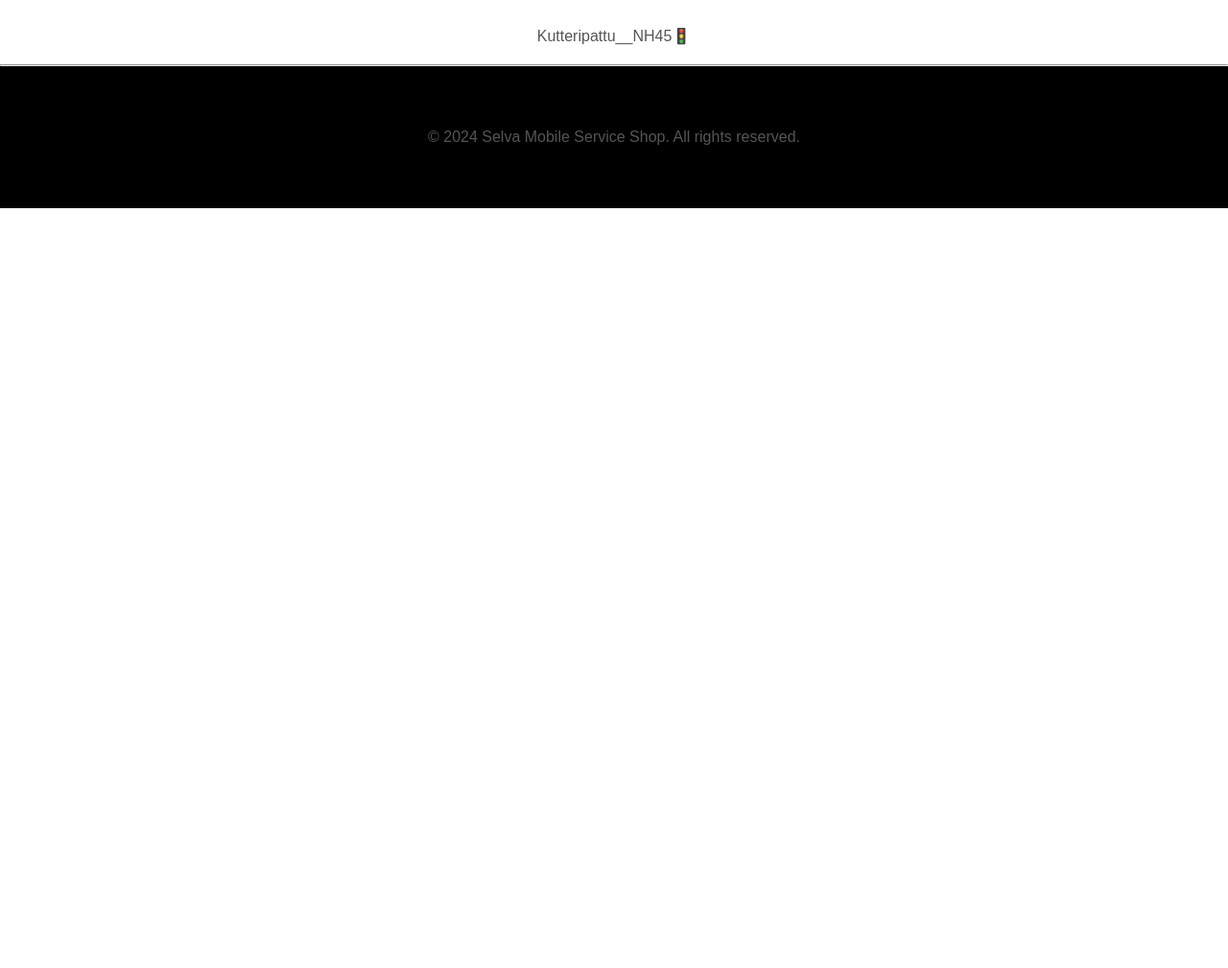
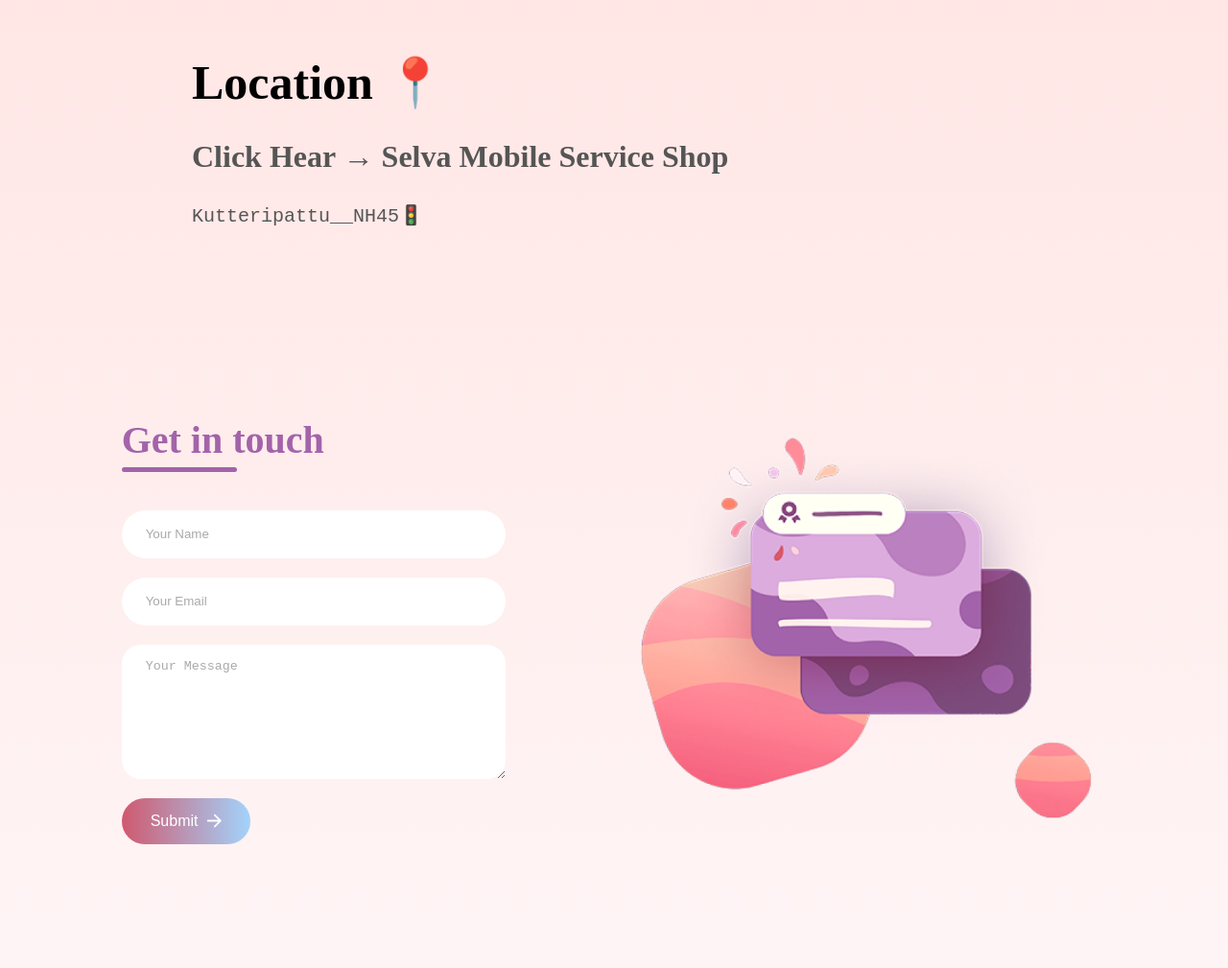
Before and after one commit to Rajesh9894/Selva-Mobiles, a plain HTML site: page contact.html in a window 1280 px wide. Shown: the part 958-1967 px from the top of the page at 96% size. Before the commit the page ends 1175 px from the top, so only its background shows below. Drawn offline with Linux system fonts and the light colour scheme; a script that the page names is missing.

Commit message:
first commit

```diff
--- a/contact.html
+++ b/contact.html
@@ -4,12 +4,12 @@
     <link rel="stylesheet" href="https://cdnjs.cloudflare.com/ajax/libs/font-awesome/6.5.1/css/all.min.css" integrity="sha512-DTOQO9RWCH3ppGqcWaEA1BIZOC6xxalwEsw9c2QQeAIftl+Vegovlnee1c9QX4TctnWMn13TZye+giMm8e2LwA==" crossorigin="anonymous" referrerpolicy="no-referrer" />
     <link rel="stylesheet" href="style.css">
 </head>
-<body>
+<body class="contact">
     <div class="section-one">
         <a href="index.html"class="btn">Home</a>
     </div>
+    <section id="contact__one">
     <div class="section-Two">
-    <section id="contact__one">
         <h2>Contact Us</h2>
         <p class="contact__two">We are a phone repair service business specializing in repairing all phones and tablets.
         We have been in business for many years, and we have a great reputation for quality work.
@@ -31,12 +31,33 @@
 
     <div class="section-three">
         <h2>Location 📍</h2>
-        <h1 class="contact__five">
-            <a href="https://www.google.co.in/maps/place/Selva+Mobiles%26+Service/@12.1567767,79.6039419,17z/data=!3m1!4b1!4m6!3m5!1s0x3a53479db5175f2b:0x4e157aeca11efa57!8m2!3d12.1567767!4d79.6065168!16s%2Fg%2F11tbwf2wg0?entry=ttu">Selva Mobile Service Shop</a>
+        <h1>
+            <a href="https://www.google.co.in/maps/place/Selva+Mobiles%26+Service/@12.1567767,79.6039419,17z/data=!3m1!4b1!4m6!3m5!1s0x3a53479db5175f2b:0x4e157aeca11efa57!8m2!3d12.1567767!4d79.6065168!16s%2Fg%2F11tbwf2wg0?entry=ttu">Click Hear &#8594 Selva Mobile Service Shop</a>
         </h1>
         <p>Kutteripattu__NH45🚦</p>
     </div>
-    <hr>
+
+    <div class="contact-container">
+        <form action="https://api.web3forms.com/submit" method="POST" class="contact-left">
+            <div class="contact-left-title">
+                <h2>Get in touch</h2>
+                <hr>
+            </div>
+            <input type="hidden" name="access_key" value="1979c4b5-51a7-40a2-bed4-cb946f3cffb1">
+            <input type="text" name="name" placeholder="Your Name" class="contact-inputs" required>
+            <input type="email" name="email" placeholder="Your Email" class="contact-inputs" required>
+            <textarea name="message" placeholder="Your Message" class="contact-inputs" required></textarea>
+            <button type="submit">Submit <img src="assets/arrow_icon.png"></button>
+        </form>
+
+
+        <div class="contact-right">
+            <img src="assets/right_img.png">
+
+        </div>
+    </div>
+
+
     <div class="contact__six">
     <footer>
         <p>&copy; 2024 Selva Mobile Service Shop. All rights reserved.</p>
--- a/style.css
+++ b/style.css
@@ -402,8 +402,20 @@
     transition: color 0.3s;
 }
 /*-----------------contact-----------------*/
+.section-Two h2{
+    font-size: 50px;
+}
+.section-Two p{
+    font-size: 25px;
+}
+.section-Two h3{
+    font-size: 30px;
+}
 .contact__thr{
     margin-top: 100px;
+}
+.contact{
+    background: linear-gradient(#ffdad5,#fff7f9);
 }
 .contact__thr h3{
     padding-top: 10px;
@@ -415,25 +427,32 @@
 .contact__four{
     padding-left: 40px;
     margin-top: 100px;
-    text-align: center;
+    margin-left: 400px;
+    font-size: 25px;
 }
 .contact__four i:hover{
     transition: 0.5s;
     transform: scale(0.8);
 }
 .section-three{
-    text-align: center;
     margin-top: 75px;
 }
 .section-three h2{
     margin-top: 30px;
+    font-size: 50px;
+    margin-left: 200px;
 }
-.contact__five{
+.section-three h1 {
+    margin-left: 200px;
     padding-top: 30px;
 }
+
 .section-three p{
     padding-top: 30px;
     padding-bottom: 20px;
+    font-family: 'Courier New', Courier, monospace;
+    font-size: 20px;
+    padding-left: 200px;
 }
 .contact__six{
     text-align: center;
@@ -441,18 +460,105 @@
     padding-top: 65px;
     padding-bottom: 65px;
 }
+/*---------------contact form---------------*/
+*{
+    padding: 0;
+    margin: 0;
+    box-sizing: border-box;
+}
+body{
+    font-family: 'outfit';
+
+}
+.contact-container{
+    height: 100vh;
+    display: flex;
+    align-items: center;
+    justify-content: space-evenly;
+}
+.contact-left{
+    display: flex;
+    flex-direction: column;
+    align-items: start;
+    gap: 20px;
+}
+.contact-left-title h2{
+    font-weight: 600;
+    color: #a363aa;
+    font-size: 40px;
+    margin-bottom: 5px;
+}
+.contact-left-title hr{
+    border: none;
+    width: 120px;
+    height: 5px;
+    background-color: #a363aa;
+    border-radius: 10px;
+    margin-bottom: 20px;
+}
+.contact-inputs{
+    width: 400px;
+    height: 50px;
+    border: none;
+    outline: none;
+    padding-left: 25px;
+    font-weight: 500;
+    color: #666;
+    border-radius: 50px;
+}
+.contact-left textarea{
+    height: 140px;
+    padding-top: 15px;
+    border-radius: 20px;
+}
+.contact-inputs:focus{
+    border: 2px solid #9cdbefb3;
+}
+.contact-inputs::placeholder{
+    color: #a9a9a9;
+}
+.contact-left button{
+    display: flex;
+    align-items: center;
+    padding: 15px 30px;
+    font-size: 16px;
+    color: #fff;
+    gap: 10px;
+    border: none;
+    border-radius: 60px;
+    background: linear-gradient(270deg,#96cffde1,#cf596f);
+    cursor: pointer;
+}
+.contact-left button img{
+    height: 15px;
+}
+.contact-right img {
+    width: 500px;
+}
+@media (max-width:800px){
+    .contact-inputs{
+        width: 80vw;
+    }
+    .contact-right{
+        display: none;
+    }
+}
+
 
 /*------------------------About Us--------------------------*/
+.about{
+    background: linear-gradient(#ffdad5,#fff7f9);
+}
 .about-one{
     margin-left: 100px;
     margin-top: 8%;
+    font-size: 50px;
 }
 .about-two{
     padding: 100px;
 }
 .about-three {
     text-align: center;
-    background-color: #f3edede5;
 }
 .about-three img{
     padding-top: 50px;
@@ -462,9 +568,8 @@
 }
 .visions{
     padding: 3rem 1rem;
-    background: #f4f4f4;
+
     text-align: center;
-    background-color:#9bc3e5f3;
     padding: 100px;
 
 }
@@ -504,6 +609,7 @@
     margin-top: 40px;
     padding-bottom: 40px;
 }
+/*------------------services--------------*/
 .services {
     padding: 3rem 1rem;
     background: #f4f4f4;
```
Also changed, not shown: About.html (+1 -1 lines), product.html (+24 -24 lines), assets/arrow_icon.png (added), assets/right_img.png (added), img/product-1.png (added), img/product-10.png (added), img/product-11.png (added), img/product-12.png (added), img/product-2.png (added), img/product-3.png (added), img/product-4.png (added), img/product-5.png (added), img/product-6.png (added), img/product-7.png (added), 2 more files.
